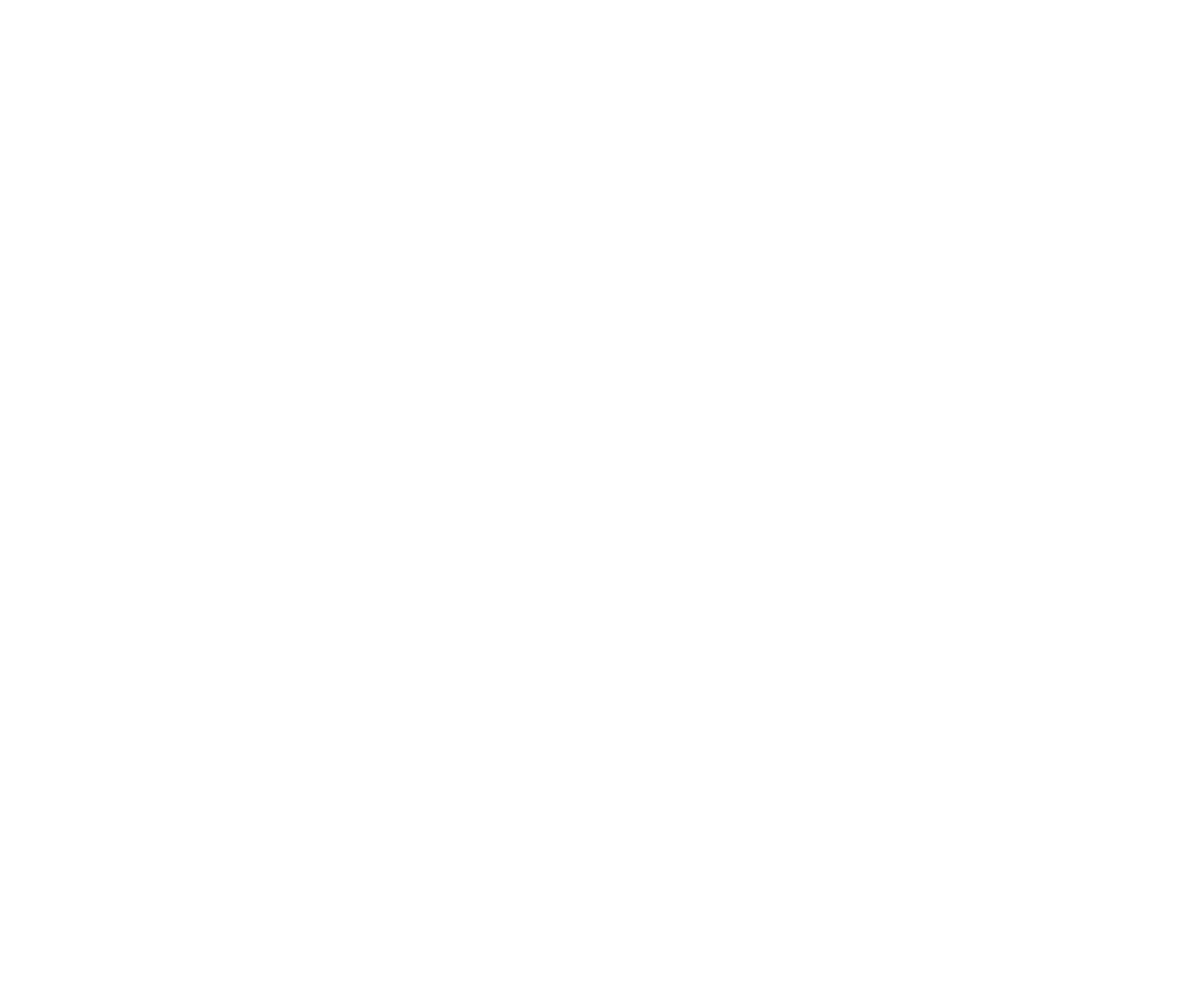
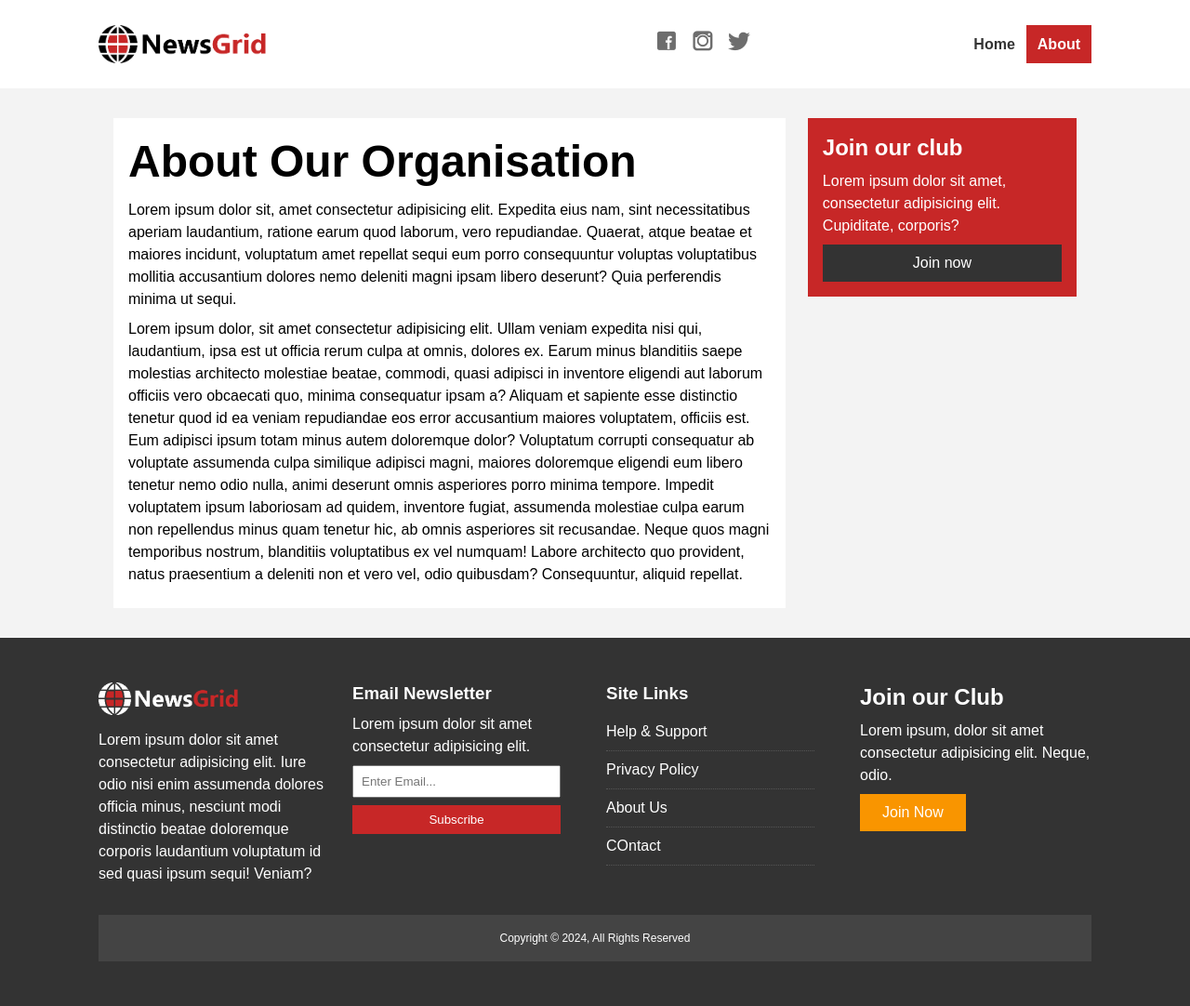
Before and after one commit to temikiki/news-grid, a plain HTML site: page about.html in a window 1280 px wide. Shown: the whole page at 93% size. Before the commit the page ends 800 px from the top, so only its background shows below. Drawn offline with Linux system fonts and the light colour scheme.

Commit message:
updated site

```diff
--- a/about.html
+++ b/about.html
@@ -0,0 +1,98 @@
+<!DOCTYPE html>
+<html lang="en">
+<head>
+    <meta charset="UTF-8">
+    <meta name="viewport" content="width=device-width, initial-scale=1.0">
+    <link rel="stylesheet" href="./css/style.css" />
+    <link
+      rel="stylesheet"
+      media="screen and (max-width:768px )"
+      href="./css/mobile.css"
+    />
+    <link rel="stylesheet" href="./css/about.css">
+    <title>About Newsgrid page</title>
+</head>
+<body>
+    <nav id="main-nav">
+        <div class="container">
+          <img src="/img/logo.png" alt="logo" class="logo" />
+          <div class="social">
+            <a href="#" target="_blank"
+              ><img src="./img/Facebookicon.png" alt="facebook logo"
+            /></a>
+            <a href="#" target="_blank"
+              ><img src="./img/instagramicon.png" alt="IG logo"
+            /></a>
+            <a href="#" target="_blank"
+              ><img src="./img/twittericon.png" alt="Twitter Logo"
+            /></a>
+          </div>
+          <ul>
+            <li><a href="index.html" >Home</a></li>
+            <li><a href="about.html" class="current">About</a></li>
+          </ul>
+        </div>
+      </nav>
+<section id="about">
+    <div class="container">
+         <div class="page-container">
+            <article class="card">
+                <h1 class="l-heading"> About Our Organisation</h1>
+            <p>Lorem ipsum dolor sit, amet consectetur adipisicing elit. Expedita eius nam, sint necessitatibus aperiam laudantium, ratione earum quod laborum, vero repudiandae. Quaerat, atque beatae et maiores incidunt, voluptatum amet repellat sequi eum porro consequuntur voluptas voluptatibus mollitia accusantium dolores nemo deleniti magni ipsam libero deserunt? Quia perferendis minima ut sequi.</p>
+                <p>Lorem ipsum dolor, sit amet consectetur adipisicing elit. Ullam veniam expedita nisi qui, laudantium, ipsa est ut officia rerum culpa at omnis, dolores ex. Earum minus blanditiis saepe molestias architecto molestiae beatae, commodi, quasi adipisci in inventore eligendi aut laborum officiis vero obcaecati quo, minima consequatur ipsam a? Aliquam et sapiente esse distinctio tenetur quod id ea veniam repudiandae eos error accusantium maiores voluptatem, officiis est. Eum adipisci ipsum totam minus autem doloremque dolor? Voluptatum corrupti consequatur ab voluptate assumenda culpa similique adipisci magni, maiores doloremque eligendi eum libero tenetur nemo odio nulla, animi deserunt omnis asperiores porro minima tempore. Impedit voluptatem ipsum laboriosam ad quidem, inventore fugiat, assumenda molestiae culpa earum non repellendus minus quam tenetur hic, ab omnis asperiores sit recusandae. Neque quos magni temporibus nostrum, blanditiis voluptatibus ex vel numquam! Labore architecto quo provident, natus praesentium a deleniti non et vero vel, odio quibusdam? Consequuntur, aliquid repellat.</p>
+
+        </article>
+        <aside class="card bg-primary">
+            <h2>Join our club</h2>
+            <p>Lorem ipsum dolor sit amet, consectetur adipisicing elit. Cupiditate, corporis?</p>
+            <a href="#" class="btn btn-dark btn-block">
+                Join now
+            </a>
+        </aside>
+         </div>
+    </div>
+</section>
+
+
+      <footer id="main-footer" class="py-2">
+        <div class="container footer-container">
+          <div>
+            <img src="./img/logo_light.png" alt="newsgrid logo" />
+            <p>
+              Lorem ipsum dolor sit amet consectetur adipisicing elit. Iure odio
+              nisi enim assumenda dolores officia minus, nesciunt modi distinctio
+              beatae doloremque corporis laudantium voluptatum id sed quasi ipsum
+              sequi! Veniam?
+            </p>
+          </div>
+          <div>
+              <h3>Email Newsletter</h3>
+              <p>Lorem ipsum dolor sit amet consectetur adipisicing elit.</p>
+          <form action="">
+              <input type="email" placeholder="Enter Email...">
+              <input type="submit" value="Subscribe" class="btn btn-primary">
+          </form>
+          </div>
+          <div>
+              <h3>Site Links</h3>
+              <ul class="list">
+                  <li><a href="#">Help & Support</a></li>
+                  <li><a href="#">Privacy Policy</a></li>
+                  <li><a href="#">About Us</a></li>
+                  <li><a href="#">COntact </a></li>
+
+              </ul>
+          </div>
+          <div>
+              <h2>Join our Club</h2>
+              <p>Lorem ipsum, dolor sit amet consectetur adipisicing elit. Neque, odio.</p>
+              <a href="#" class="btn btn-secondary">Join Now</a>
+          </div>
+          <div>
+              <p>Copyright &copy; 2024, All Rights Reserved</p>
+          </div>
+        </div>
+      </footer>
+
+</body>
+</html>
--- a/css/mobile.css
+++ b/css/mobile.css
@@ -0,0 +1,60 @@
+#main-nav .social{
+    display: none;
+}
+
+#main-nav .container{
+    grid-template-columns: 1fr;
+    gap: 1.2rem;
+}
+
+#main-nav ul,
+#main-nav .logo{
+    justify-self: center;
+}
+
+#main-nav ul li a{
+    padding: 0.50rem;
+}
+
+#home-articles .articles-container{
+    grid-template-columns: repeat(2, 1fr);
+}
+
+
+#home-articles .articles-container>:first-child,
+#home-articles .articles-container>:last-child{
+    grid-template-columns: 1fr;
+    grid-column: 1;
+}
+
+@media(max-width:6000px){
+    #showcase .showcase-container,
+    #home-articles .articles-container,
+    #main-footer .footer-container {
+        grid-template-columns: 1fr;
+    }
+    #main-footer .footer-container>*:last-child{
+        grid-column: 1;
+    }
+    #main-footer .footer-container>*{
+border-bottom: #444 dotted 1px;
+padding-bottom: 1rem;
+    }
+
+    #main-footer .footer-container>*:last-child,
+    #main-footer .footer-container>*:nth-child(3),
+    #main-footer .footer-container>*:nth-child(4) {
+        border: none;
+    }
+
+    .page-container{
+        grid-template-columns: 1fr;
+        text-align: center;
+    }
+    .page-container >*:first-child{
+        grid-row: 1;
+    }
+   .l-heading{
+        font-size:2rem;
+    }
+}
--- a/css/style.css
+++ b/css/style.css
@@ -127,7 +127,8 @@ h1, h2, h3, h4, h5, h6{
 .p-1{padding: 1.5rem  ;}
 .p-2{padding: 2rem ;}
 .p-3{padding: 3rem ;}
-
+.l-heading{
+    font-size:3rem}
 .list li{
     padding: .5rem 0;
     border-bottom: #555 dotted 1px;
@@ -144,6 +145,17 @@ h1, h2, h3, h4, h5, h6{
     top: 0;
     z-index: 2;
 }
+.page-container{
+    display: grid;
+   grid-template-columns: 5fr 2fr;
+   margin: 2rem 0;
+   gap: 1.5rem;
+}
+
+.page-container >*:first-child{
+    grid-row: 1/ span 3;
+}
+
 #main-nav .container{
     display: grid;
     grid-template-columns: 6fr 3fr 2fr;
@@ -238,6 +250,19 @@ h1, h2, h3, h4, h5, h6{
     align-items: center;
 }
 
+#article .meta{
+    display: flex;
+     justify-content: space-between;
+     align-items: center;
+     background: #eee;
+     padding: 0.5rem;
+
+}
+
+#article .meta .category{
+    margin-top: 0.4rem;
+}
+
 #main-footer{
     background: var(--dark-color);
     color: #fff;
```
Also changed, not shown: article.html (+139 -0 lines).
